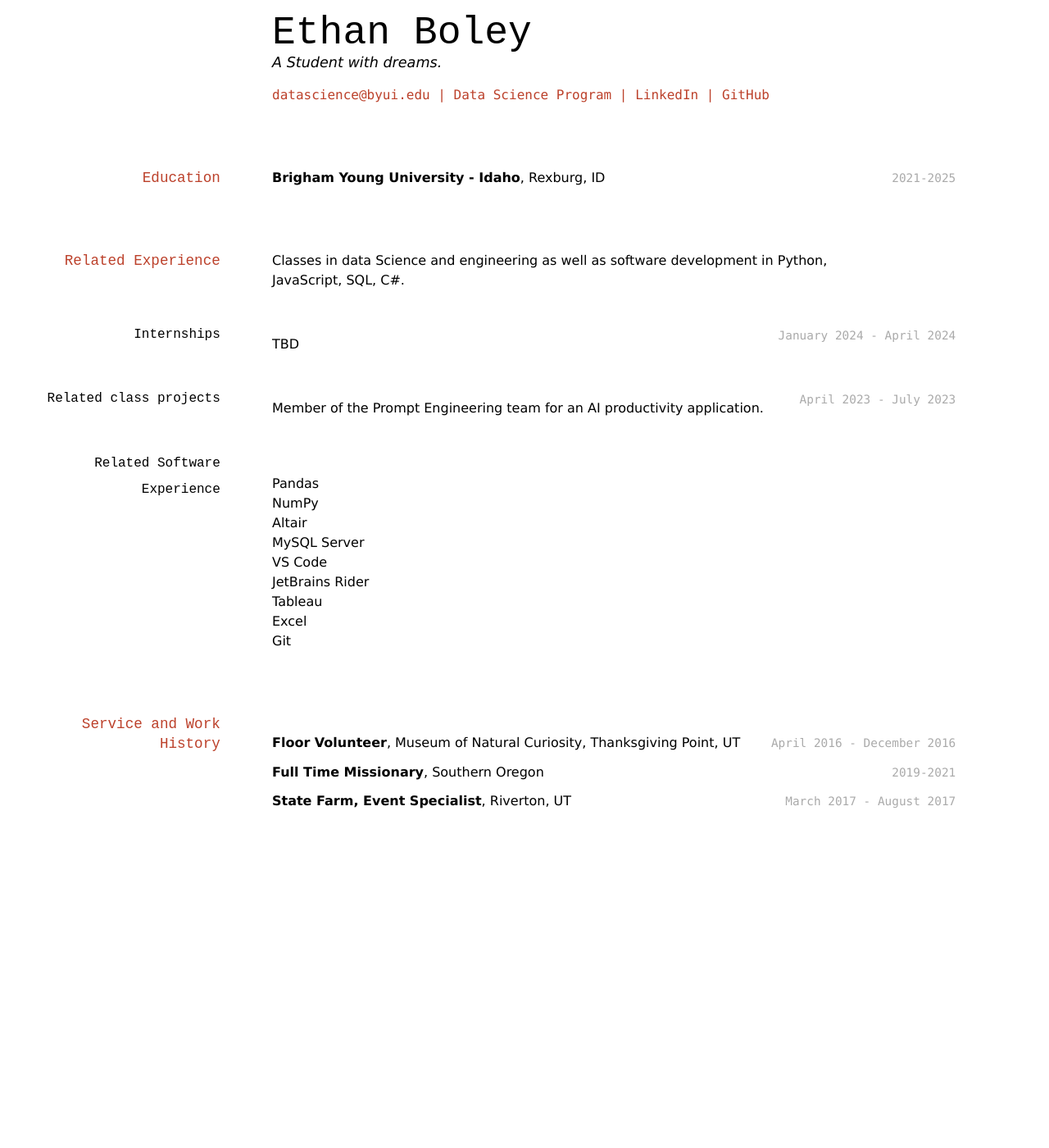
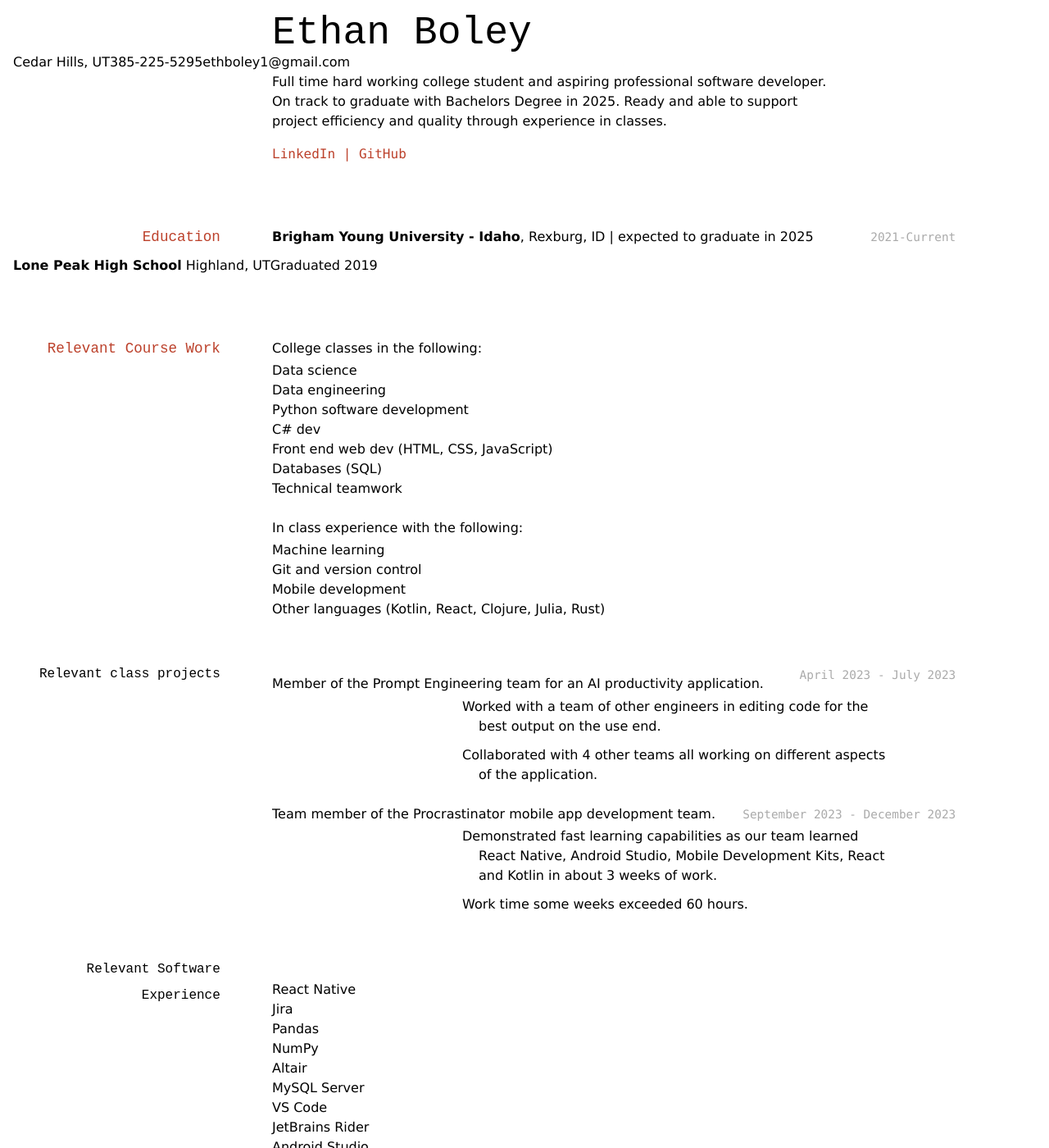
Before and after one commit to ethanboley/boley_resume, a Jekyll site: the page built from docs/index.md, in a window 1280 px wide and 1400 px high. Shown: the whole window at 82% size. Built offline with Jekyll 4.4.1, drawn with Linux system fonts in a browser that asks for light colours; some of the changed text lies outside the part shown.

Commit message:
added resume to readme

```diff
--- a/docs/index.md
+++ b/docs/index.md
@@ -3,48 +3,74 @@ layout: cv
 title: Ethan Boley's Resume
 ---
 # Ethan Boley
-A Student with dreams.
+
+Cedar Hills, UT | 385-225-5295 | ethboley1@gmail.com
+
+Full time hard working college student and aspiring professional software developer. On track to graduate with Bachelors Degree in 2025. Ready and able to support project efficiency and quality through experience in classes.
 
 <div id="webaddress">
-<a href="datascience@byui.edu">datascience@byui.edu</a>
-| <a href="https://byuidatascience.github.io/development.html">Data Science Program</a>
-| <a href="https://www.linkedin.com/in/ethan-boley-a8b466284/">LinkedIn</a>
-| <a href="https://github.com/byuids-resumes">GitHub</a>
+<a href="https://www.linkedin.com/in/ethan-boley-a8b466284/">LinkedIn</a>
+| <a href="https://github.com/ethanboley">GitHub</a>
 </div>
 
 
 ## Education
 
-`2021-2025`
-__Brigham Young University - Idaho__, Rexburg, ID
+`2021-Current`
+__Brigham Young University - Idaho__, Rexburg, ID | expected to graduate in 2025
+
+__Lone Peak High School__ Highland, UT | Graduated 2019
+
+## Relevant Course Work
+
+College classes in the following:
+- Data science
+- Data engineering
+- Python software development
+- C# dev
+- Front end web dev (HTML, CSS, JavaScript)
+- Databases (SQL)
+- Technical teamwork
+
+In class experience with the following:
+- Machine learning
+- Git and version control
+- Mobile development
+- Other languages (Kotlin, React, Clojure, Julia, Rust)
 
 
-## Related Experience
-
-Classes in data Science and engineering as well as software development in Python, JavaScript, SQL, C#.
-
-### Internships
-
-`January 2024 - April 2024`
-
-TBD
-
-### Related class projects
+### Relevant class projects
 
 `April 2023 - July 2023`
 
 Member of the Prompt Engineering team for an AI productivity application.
 
-### Related Software Experience
+- Worked with a team of other engineers in editing code for the best output on the use end.
 
+- Collaborated with 4 other teams all working on different aspects of the application.
+
+`September 2023 - December 2023`
+
+Team member of the Procrastinator mobile app development team.
+
+- Demonstrated fast learning capabilities as our team learned React Native, Android Studio, Mobile Development Kits, React and Kotlin in about 3 weeks of work.
+
+- Work time some weeks exceeded 60 hours.
+
+### Relevant Software Experience
+
+- React Native
+- Jira
 - Pandas
 - NumPy
 - Altair
 - MySQL Server
 - VS Code
 - JetBrains Rider
+- Android Studio
 - Tableau
 - Excel
+- Godot
 - Git
 
 ## Service and Work History
@@ -60,6 +86,10 @@ __Full Time Missionary__, Southern Oregon
 `March 2017 - August 2017`
 __State Farm, Event Specialist__, Riverton, UT
 
-<!-- ### Footer
 
-Last updated: May 2013 -->
+`January 2022 - August 2022`
+__State Farm, Event Specialist__, Riverton, UT
+
+### Footer
+
+Last updated: May 2013
```
Also changed, not shown: README.md.
